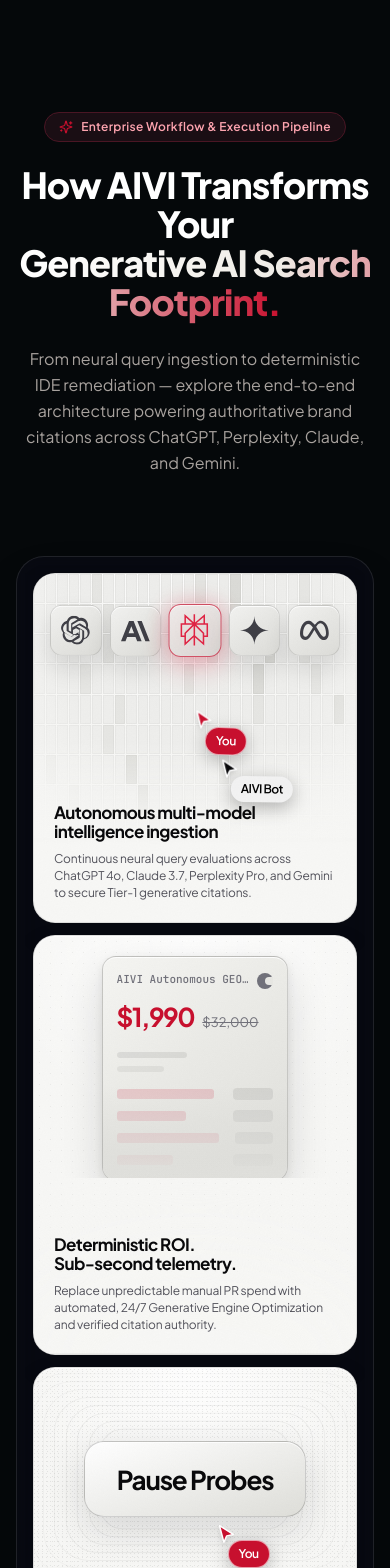
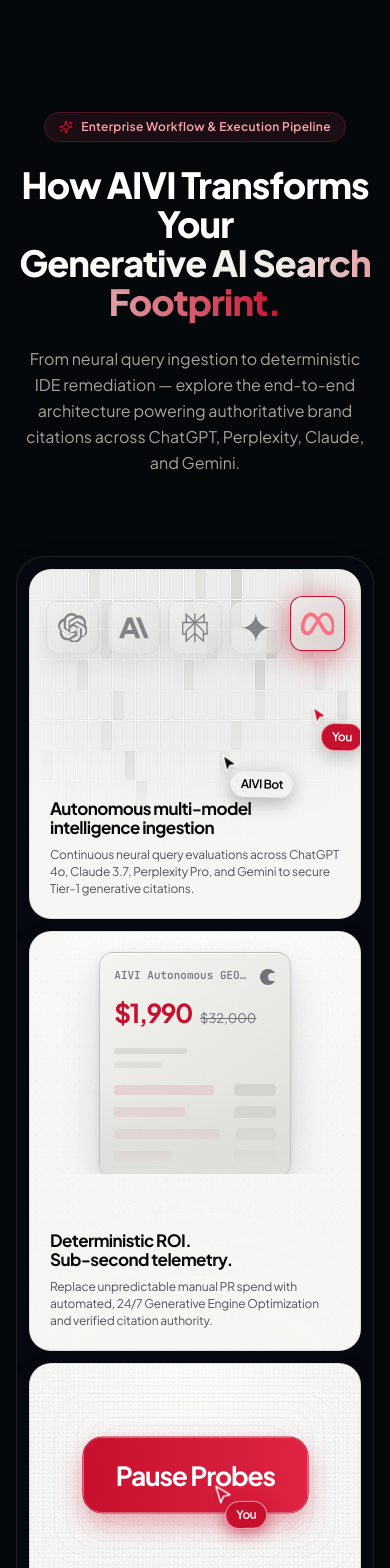
Before and after one commit to rishi3035/final-aiviinsight-design, a Next.js app: page /how-it-works in a window 390 px wide. Shown: the top 1568 px of the page. Built offline with nearby package versions, Linux system fonts and the light colour scheme.

Commit message:
fix: sync research bento grid animation with page scroll and remove nested scrollbar

```diff
--- a/src/components/ui/research-bento-grid.tsx
+++ b/src/components/ui/research-bento-grid.tsx
@@ -1,7 +1,7 @@
 "use client";
 
 import * as React from "react";
-import { AnimatePresence, motion, useReducedMotion } from "framer-motion";
+import { AnimatePresence, motion, useReducedMotion, useScroll, useMotionValueEvent } from "framer-motion";
 import {
   SiAnthropic,
   SiCloudflare,
@@ -239,6 +239,7 @@
   title: React.ReactNode;
   description: React.ReactNode;
   onSelectedBrandChange?: (index: number) => void;
+  scrollActiveIndex?: number;
 }
 
 function DesignsPanel({
@@ -252,11 +253,17 @@
   title,
   description,
   onSelectedBrandChange,
+  scrollActiveIndex,
 }: DesignsPanelProps) {
   const [internalSelected, setInternalSelected] = React.useState(defaultSelectedBrand);
   const reduceMotion = useReducedMotion();
   const isControlled = selectedBrand !== undefined;
-  const selected = Math.min(Math.max(isControlled ? selectedBrand : internalSelected, 0), brands.length - 1);
+
+  // If scrollActiveIndex is passed, sync with scroll, else use controlled/internal
+  const selected = scrollActiveIndex !== undefined
+    ? Math.min(Math.max(scrollActiveIndex, 0), brands.length - 1)
+    : Math.min(Math.max(isControlled ? selectedBrand : internalSelected, 0), brands.length - 1);
+
   const cursorStops = brands.map((_, index) => `${15 + (70 * index) / Math.max(brands.length - 1, 1)}%`);
 
   const selectBrand = React.useCallback(
@@ -266,15 +273,6 @@
     },
     [isControlled, onSelectedBrandChange],
   );
-
-  React.useEffect(() => {
-    if (!autoPlay || reduceMotion || brands.length < 2) return;
-    const interval = setInterval(() => {
-      const next = (selected + 1) % brands.length;
-      selectBrand(next);
-    }, rotationInterval);
-    return () => clearInterval(interval);
-  }, [autoPlay, brands.length, reduceMotion, rotationInterval, selectBrand, selected]);
 
   return (
     <Panel className="min-h-[350px] sm:min-h-[320px] @min-[840px]:col-span-12 @min-[840px]:min-h-[302px] @min-[840px]:row-span-1">
@@ -314,35 +312,29 @@
             aria-label={`Select ${brand.name}`}
             aria-pressed={selected === index}
             className={cn(
-              "relative flex aspect-square min-w-0 flex-1 items-center justify-center overflow-hidden rounded-[12px] border bg-[linear-gradient(145deg,#f2f2f0_0%,#e7e7e4_46%,#dcdcd8_100%)] shadow-[inset_0_1px_rgba(255,255,255,.9),0_12px_24px_rgba(24,24,27,.12)] sm:rounded-[14px] dark:bg-[linear-gradient(145deg,#161b26_0%,#10141f_48%,#0a0d14_100%)] dark:shadow-[inset_0_1px_rgba(255,255,255,.03),0_10px_22px_rgba(0,0,0,.32)] transition-colors cursor-pointer",
+              "relative flex aspect-square min-w-0 flex-1 items-center justify-center overflow-hidden rounded-[12px] border bg-[linear-gradient(145deg,#f2f2f0_0%,#e7e7e4_46%,#dcdcd8_100%)] shadow-[inset_0_1px_rgba(255,255,255,.9),0_12px_24px_rgba(24,24,27,.12)] sm:rounded-[14px] dark:bg-[linear-gradient(145deg,#161b26_0%,#10141f_48%,#0a0d14_100%)] dark:shadow-[inset_0_1px_rgba(255,255,255,.03),0_10px_22px_rgba(0,0,0,.32)] transition-all cursor-pointer",
               selected === index
-                ? "border-[#C8102E]/70 text-[#E02444] shadow-[inset_0_1px_rgba(255,255,255,.8),0_12px_28px_rgba(200,16,46,.18),0_0_22px_rgba(200,16,46,.25)] dark:border-[#C8102E]/80 dark:text-rose-400 dark:shadow-[inset_0_1px_rgba(255,255,255,.05),0_10px_24px_rgba(200,16,46,.3),0_0_20px_rgba(200,16,46,.25)]"
-                : "border-black/[0.11] text-zinc-700 hover:text-zinc-950 dark:border-white/[0.08] dark:text-[#a0a5b0] dark:hover:text-white",
+                ? "border-[#C8102E] text-rose-400 shadow-[inset_0_1px_rgba(255,255,255,.1),0_12px_28px_rgba(200,16,46,.25),0_0_24px_rgba(200,16,46,.35)] dark:border-[#C8102E] dark:text-rose-400 scale-[1.04]"
+                : "border-black/[0.11] text-zinc-700 hover:text-zinc-950 dark:border-white/[0.08] dark:text-[#a0a5b0] dark:hover:text-white opacity-60 hover:opacity-100",
             )}
-            animate={
-              reduceMotion
-                ? undefined
-                : {
-                    y: selected === index ? -3 : [0, index % 2 ? 1.5 : -1.5, 0],
-                    scale: selected === index ? 1.02 : 1,
-                  }
-            }
-            whileHover={{ y: -4, scale: 1.03 }}
-            whileTap={{ scale: 0.97 }}
-            transition={{ y: { duration: 5 + index * 0.3, delay: index * 0.2, repeat: Infinity, ease: "easeInOut" }, scale: spring }}
+            animate={{
+              y: selected === index ? -4 : 0,
+              scale: selected === index ? 1.04 : 1,
+            }}
+            transition={spring}
           >
             {selected === index && (
               <motion.span
                 aria-hidden
-                className="absolute inset-[10%] rounded-full bg-[#C8102E]/25 blur-xl dark:bg-[#C8102E]/35"
+                className="absolute inset-[10%] rounded-full bg-[#C8102E]/30 blur-xl dark:bg-[#C8102E]/40"
                 initial={{ opacity: 0, scale: 0.7 }}
-                animate={{ opacity: [0.35, 0.7, 0.35], scale: [0.9, 1.08, 0.9] }}
+                animate={{ opacity: [0.4, 0.8, 0.4], scale: [0.9, 1.1, 0.9] }}
                 transition={{ duration: 2.2, repeat: Infinity, ease: "easeInOut" }}
               />
             )}
             <motion.span
               className="relative flex size-full items-center justify-center"
-              animate={{ scale: selected === index ? 1.08 : 1 }}
+              animate={{ scale: selected === index ? 1.1 : 1 }}
               transition={spring}
             >
               <BrandMark brand={brand} />
@@ -356,9 +348,14 @@
         className="left-[35%] top-[40%]"
         targetLeft={cursorStops[selected]}
         targetTop="40%"
-        delay={0.2}
+        delay={0.1}
       />
-      <ArrowCursor label={collaboratorLabel} inverted className="left-[58%] top-[54%] sm:left-[62%] sm:top-[56%]" delay={0.9} />
+      <ArrowCursor
+        label={collaboratorLabel}
+        inverted
+        className="left-[58%] top-[54%] sm:left-[62%] sm:top-[56%]"
+        delay={0.4}
+      />
 
       <FeatureCopy title={title}>{description}</FeatureCopy>
     </Panel>
@@ -373,28 +370,31 @@
   autoPlay: boolean;
   title: React.ReactNode;
   description: React.ReactNode;
+  scrollProgress?: number;
 }
 
-function InvoicePanel({ monthlyPrice, previousPrice, currency, locale, autoPlay, title, description }: InvoicePanelProps) {
+function InvoicePanel({
+  monthlyPrice,
+  previousPrice,
+  currency,
+  locale,
+  autoPlay,
+  title,
+  description,
+  scrollProgress = 0,
+}: InvoicePanelProps) {
   const reduceMotion = useReducedMotion();
-  const [invoiceIndex, setInvoiceIndex] = React.useState(0);
   const formatPrice = React.useMemo(
     () => new Intl.NumberFormat(locale, { style: "currency", currency, maximumFractionDigits: 0 }),
     [currency, locale],
   );
+
+  // Sync invoice card toggle with scroll progress
+  const invoiceIndex = scrollProgress > 0.45 ? 1 : 0;
   const invoices = [
     { label: "Legacy PR & Manual Agency", price: previousPrice, previousPrice: null, accent: false },
     { label: "AIVI Autonomous GEO Engine", price: monthlyPrice, previousPrice, accent: true },
   ];
-
-  React.useEffect(() => {
-    if (!autoPlay || reduceMotion) return;
-    const interval = setInterval(() => {
-      setInvoiceIndex((current) => (current + 1) % invoices.length);
-    }, 3900);
-    return () => clearInterval(interval);
-  }, [autoPlay, invoices.length, reduceMotion]);
-
   const invoice = invoices[invoiceIndex];
 
   return (
@@ -408,10 +408,10 @@
           <motion.div
             key={invoiceIndex}
             className="absolute left-[21%] top-5 h-[225px] w-[58%] overflow-hidden rounded-[14px] border border-black/[0.16] bg-[linear-gradient(145deg,#f5f5f2_0%,#eaeae6_46%,#dededa_100%)] p-3.5 shadow-[inset_0_1px_rgba(255,255,255,.9),0_18px_42px_rgba(24,24,27,.14),0_3px_8px_rgba(24,24,27,.08)] sm:left-auto sm:right-4 sm:h-[250px] sm:w-[89%] dark:border-[#2b3345] dark:bg-[linear-gradient(145deg,#151a27_0%,#0f131d_48%,#0a0d14_100%)] dark:shadow-[inset_0_1px_rgba(255,255,255,.03),0_16px_36px_rgba(0,0,0,.45),0_3px_8px_rgba(0,0,0,.25)] @min-[520px]:right-7 @min-[520px]:p-5"
-            initial={reduceMotion ? false : { y: 270, opacity: 0, rotate: -1.25 }}
+            initial={reduceMotion ? false : { y: 220, opacity: 0, rotate: -1.25 }}
             animate={{ y: 0, opacity: 1, rotate: 0 }}
-            exit={reduceMotion ? { opacity: 0 } : { y: 285, opacity: 0, rotate: 1.1 }}
-            transition={{ duration: 0.72, ease: [0.22, 1, 0.36, 1] }}
+            exit={reduceMotion ? { opacity: 0 } : { y: 240, opacity: 0, rotate: 1.1 }}
+            transition={{ duration: 0.6, ease: [0.22, 1, 0.36, 1] }}
           >
             <div className="flex items-start justify-between text-zinc-500 dark:text-[#a0a5b2]">
               <span className="text-[11px] font-mono font-medium truncate pr-2">{invoice.label}</span>
@@ -444,7 +444,7 @@
                   <motion.span
                     className={cn(
                       "h-2.5 rounded-[3px]",
-                      invoice.accent ? "bg-[#C8102E]/25 dark:bg-[#C8102E]/35" : "bg-black/[0.055] dark:bg-white/[0.045]",
+                      invoice.accent ? "bg-[#C8102E]/30 dark:bg-[#C8102E]/40" : "bg-black/[0.055] dark:bg-white/[0.045]",
                     )}
                     style={{ width: `${width}%` }}
                     animate={reduceMotion ? undefined : { opacity: [0.35, 0.7, 0.35] }}
@@ -490,6 +490,7 @@
   activeDescription: React.ReactNode;
   pausedDescription: React.ReactNode;
   onPausedChange?: (paused: boolean) => void;
+  scrollProgress?: number;
 }
 
 function PausePanel({
@@ -502,32 +503,13 @@
   activeDescription,
   pausedDescription,
   onPausedChange,
+  scrollProgress = 0,
 }: PausePanelProps) {
   const [internalPaused, setInternalPaused] = React.useState(defaultPaused);
-  const [demoLit, setDemoLit] = React.useState(true);
   const reduceMotion = useReducedMotion();
   const isControlled = controlledPaused !== undefined;
   const paused = isControlled ? controlledPaused : internalPaused;
-  const arrowLit = autoPlay && demoLit && !reduceMotion;
-
-  React.useEffect(() => {
-    if (!autoPlay || reduceMotion) return;
-
-    let offTimer: ReturnType<typeof setTimeout> | undefined;
-    const illuminate = () => {
-      setDemoLit(true);
-      offTimer = setTimeout(() => setDemoLit(false), 1500);
-    };
-
-    const firstTimer = setTimeout(() => setDemoLit(false), 1500);
-    const loopTimer = setInterval(illuminate, spotlightInterval);
-
-    return () => {
-      clearTimeout(firstTimer);
-      if (offTimer) clearTimeout(offTimer);
-      clearInterval(loopTimer);
-    };
-  }, [autoPlay, reduceMotion, spotlightInterval]);
+  const arrowLit = scrollProgress > 0.7;
 
   const toggle = () => {
     const next = !paused;
@@ -568,7 +550,7 @@
           whileHover={{ scale: 1.025 }}
           whileTap={{ scale: 0.97 }}
           transition={spring}
-          animate={{ scale: arrowLit ? 1.012 : 1 }}
+          animate={{ scale: arrowLit ? 1.015 : 1 }}
           className={cn(
             "relative z-10 flex h-[76px] min-w-[174px] items-center justify-center overflow-hidden rounded-[20px] border px-8 text-[26px] font-bold tracking-[-0.045em] transition-[border-color,color,box-shadow] duration-500 font-jakarta cursor-pointer",
             arrowLit
@@ -581,11 +563,11 @@
             aria-hidden
             className="absolute inset-0 bg-gradient-to-r from-[#C8102E] to-[#E02444]"
             animate={{ opacity: arrowLit ? 1 : 0 }}
-            transition={{ duration: arrowLit ? 0.64 : 0.76, ease: arrowLit ? [0.16, 1, 0.3, 1] : [0.22, 1, 0.36, 1] }}
+            transition={{ duration: 0.5, ease: "easeInOut" }}
           />
           <span className="relative z-10">{paused ? "Resume Probes" : "Pause Probes"}</span>
         </motion.button>
-        <ArrowCursor label={userLabel} className="left-[57%] top-[70%]" delay={0.5} active={arrowLit} />
+        <ArrowCursor label={userLabel} className="left-[57%] top-[70%]" delay={0.3} active={arrowLit} />
       </div>
 
       <FeatureCopy title={title}>{paused ? pausedDescription : activeDescription}</FeatureCopy>
@@ -615,6 +597,23 @@
   ...props
 }: ResearchBentoGridProps) {
   const content = { ...DEFAULT_COPY, ...copy };
+  const containerRef = React.useRef<HTMLDivElement>(null);
+  const [scrollBrandIndex, setScrollBrandIndex] = React.useState(defaultSelectedBrand);
+  const [scrollProgress, setScrollProgress] = React.useState(0);
+
+  // Bind to page scroll progress over the ResearchBentoGrid container
+  const { scrollYProgress } = useScroll({
+    target: containerRef,
+    offset: ["start end", "end start"],
+  });
+
+  useMotionValueEvent(scrollYProgress, "change", (latest) => {
+    setScrollProgress(latest);
+    // Map scroll progress from 0.2 to 0.75 across the 5 brands
+    const progress = Math.max(0, Math.min(1, (latest - 0.2) / 0.55));
+    const targetIdx = Math.min(brands.length - 1, Math.floor(progress * brands.length));
+    setScrollBrandIndex(targetIdx);
+  });
 
   if (brands.length === 0) {
     throw new Error("ResearchBentoGrid requires at least one brand.");
@@ -622,14 +621,15 @@
 
   return (
     <div
+      ref={containerRef}
       {...props}
       className={cn(
-        "flex h-full w-full overflow-y-auto bg-transparent p-2 text-zinc-950 [--bento-tile-cutout:#e4e4e1] [container-type:inline-size] sm:p-3",
+        "flex w-full overflow-visible bg-transparent p-1 text-zinc-950 [--bento-tile-cutout:#e4e4e1] [container-type:inline-size]",
         "dark:bg-transparent dark:text-white dark:[--bento-tile-cutout:#171717]",
         className,
       )}
     >
-      <div className="m-auto grid w-full max-w-[1160px] grid-cols-1 gap-3 sm:gap-4 @min-[840px]:h-[min(100%,660px)] @min-[840px]:grid-cols-12 @min-[840px]:grid-rows-2">
+      <div className="m-auto grid w-full max-w-[1160px] grid-cols-1 gap-3 sm:gap-4 @min-[840px]:grid-cols-12 @min-[840px]:grid-rows-2">
         <DesignsPanel
           brands={brands}
           selectedBrand={selectedBrand}
@@ -641,6 +641,7 @@
           title={content.showcaseTitle}
           description={content.showcaseDescription}
           onSelectedBrandChange={onSelectedBrandChange}
+          scrollActiveIndex={scrollBrandIndex}
         />
         <InvoicePanel
           monthlyPrice={monthlyPrice}
@@ -650,6 +651,7 @@
           autoPlay={autoPlay}
           title={content.pricingTitle}
           description={content.pricingDescription}
+          scrollProgress={scrollProgress}
         />
         <PausePanel
           paused={paused}
@@ -661,6 +663,7 @@
           activeDescription={content.activeDescription}
           pausedDescription={content.pausedDescription}
           onPausedChange={onPausedChange}
+          scrollProgress={scrollProgress}
         />
       </div>
     </div>
```
